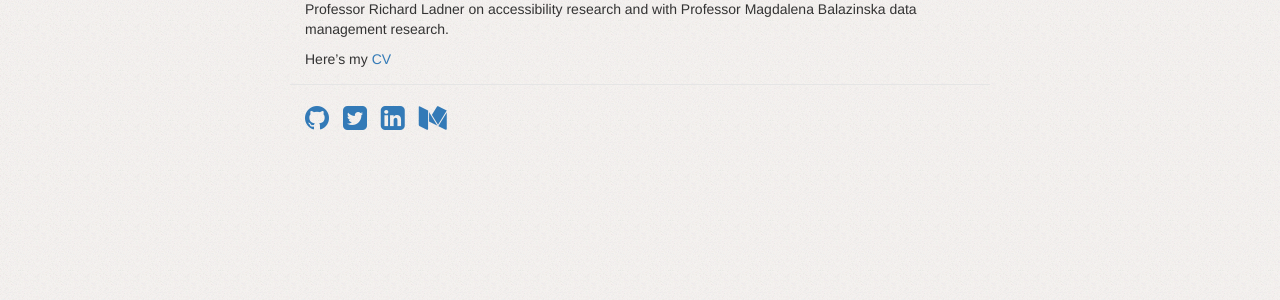
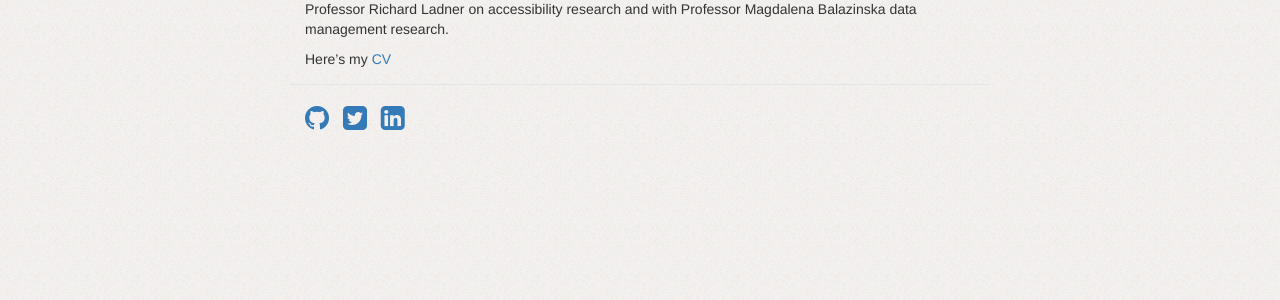
Before and after one commit to paivaspol/paivaspol.github.io, a Jekyll site: the page built from index.md, in a window 1280 px wide. Shown: the part 186-486 px from the top of the page. Built offline with Jekyll 4.4.1, drawn with Linux system fonts in a browser that asks for light colours; nearby versions of some CDN libraries; Markdown is read by kramdown in place of the engine named in the settings.

Commit message:
Remove Medium profile from footer

```diff
--- a/_layouts/default.html
+++ b/_layouts/default.html
@@ -54,7 +54,6 @@
               <li><a href="https://github.com/paivaspol"><i class="fa fa-github fa-2x"></i></a></li>
               <li><a href="https://twitter.com/paivaspol"><i class="fa fa-twitter-square fa-2x"></i></a></li>
               <li><a href="https://www.linkedin.com/pub/vaspol-ruamviboonsuk/24/8b8/789"><i class="fa fa-linkedin-square fa-2x"></i></a></li>
-              <li><a href="https://medium.com/@paivaspol"><i class="fa fa-medium fa-2x"></i></a></li>
             </ul>
           </div>
         </div>
```
